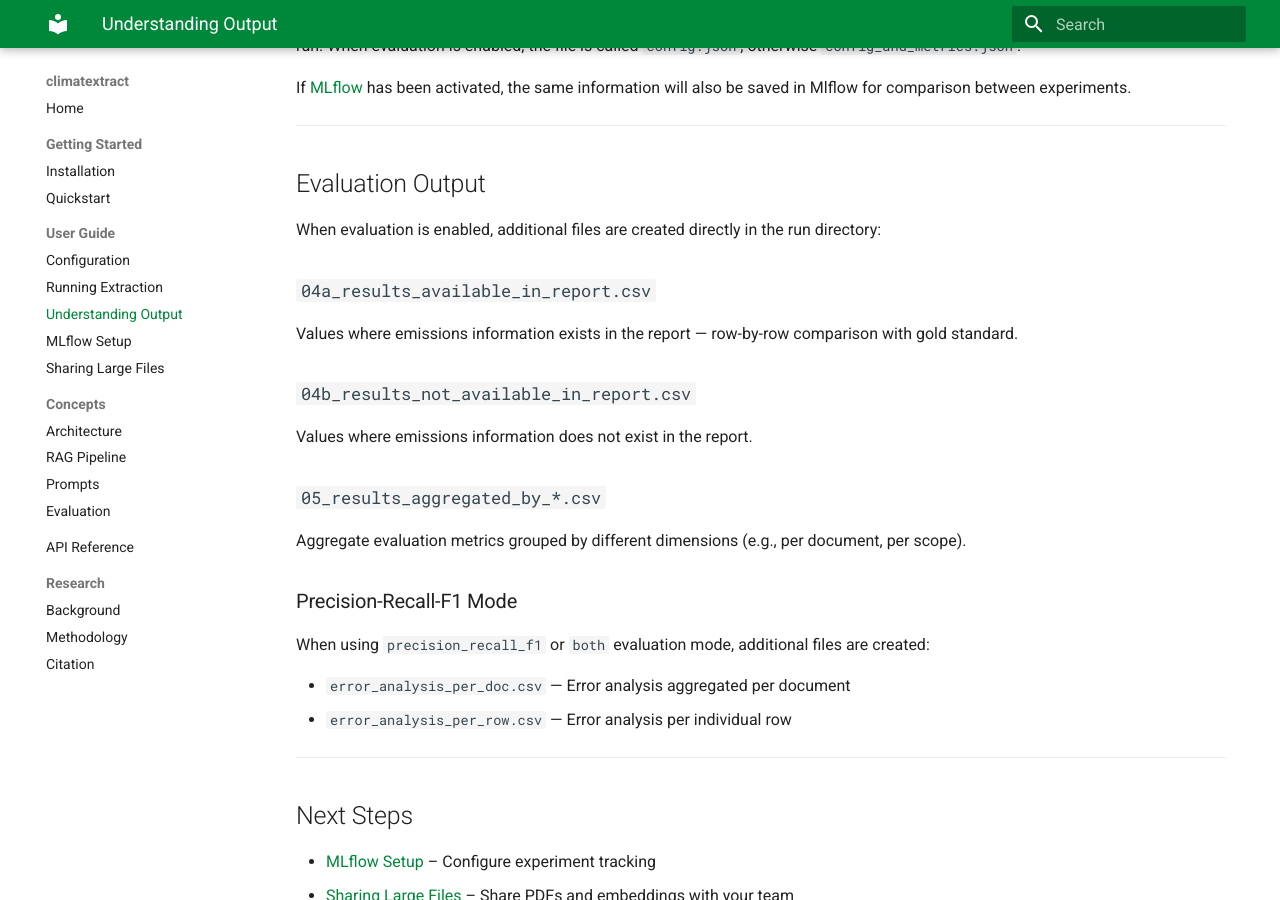
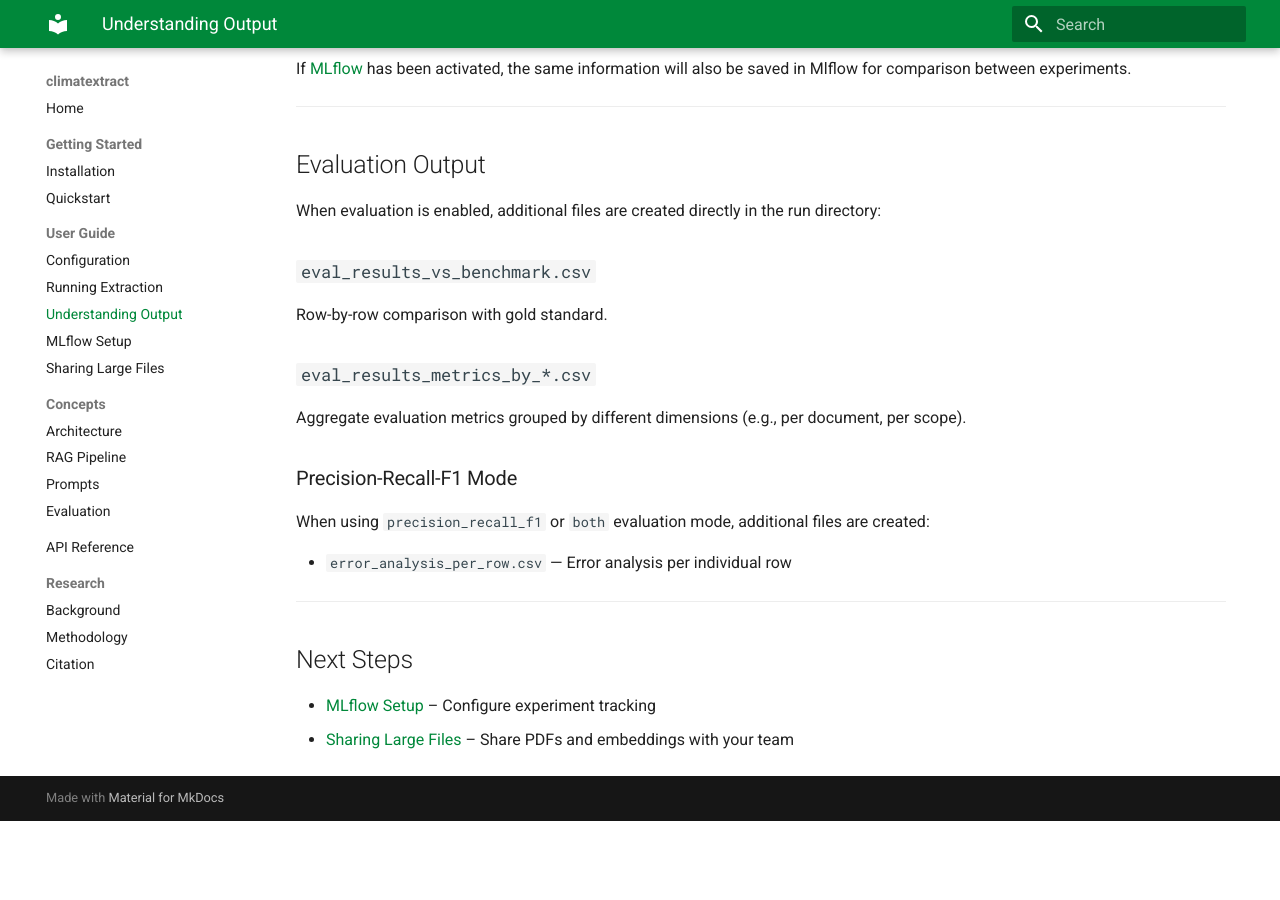
Before and after one commit to gist-sustainability/climatextract, an MkDocs documentation site: the page built from docs/user-guide/understanding-output.md, in a window 1280 px wide and 900 px high, scrolled down 4212 px. Built offline with MkDocs 1.6.1 and Material for MkDocs 9.7.7, drawn with Linux system fonts in a browser that asks for light colours; after the commit the page ends 5033 px from its top, so only the background shows below that; some of the changed text lies outside the part shown.

Commit message:
rename and combine results files

````diff
--- a/docs/user-guide/understanding-output.md
+++ b/docs/user-guide/understanding-output.md
@@ -14,9 +14,8 @@ output/
     ├── results_long_format.csv                                # Main results (long format, with duplicates)
     ├── results_wide_format.csv                                # Results pivoted by year
     ├── config.json (or config_and_metrics.json)                                             # Parameters, metrics, run info
-    ├── 04a_results_available_in_report.csv                    # (if evaluation enabled)
-    ├── 04b_results_not_available_in_report.csv                # (if evaluation enabled)
-    └── 05_results_aggregated_by_*.csv                         # (if evaluation enabled)
+    ├── eval_results_vs_benchmark.csv                    # (if evaluation enabled)
+    └── eval_results_metrics_by_*.csv                         # (if evaluation enabled)
 ```
 
 ---
@@ -133,15 +132,11 @@ If [MLflow](./mlflow-setup.md) has been activated, the same information will als
 
 When evaluation is enabled, additional files are created directly in the run directory:
 
-### `04a_results_available_in_report.csv`
+### `eval_results_vs_benchmark.csv`
 
-Values where emissions information exists in the report — row-by-row comparison with gold standard.
+Row-by-row comparison with gold standard.
 
-### `04b_results_not_available_in_report.csv`
-
-Values where emissions information does not exist in the report.
-
-### `05_results_aggregated_by_*.csv`
+### `eval_results_metrics_by_*.csv`
 
 Aggregate evaluation metrics grouped by different dimensions (e.g., per document, per scope).
 
@@ -149,7 +144,6 @@ Aggregate evaluation metrics grouped by different dimensions (e.g., per document
 
 When using `precision_recall_f1` or `both` evaluation mode, additional files are created:
 
-- `error_analysis_per_doc.csv` — Error analysis aggregated per document
 - `error_analysis_per_row.csv` — Error analysis per individual row
 
 ---
````
Also changed, not shown: docs/concepts/evaluation.md (+2 -4 lines), 3 other files.
